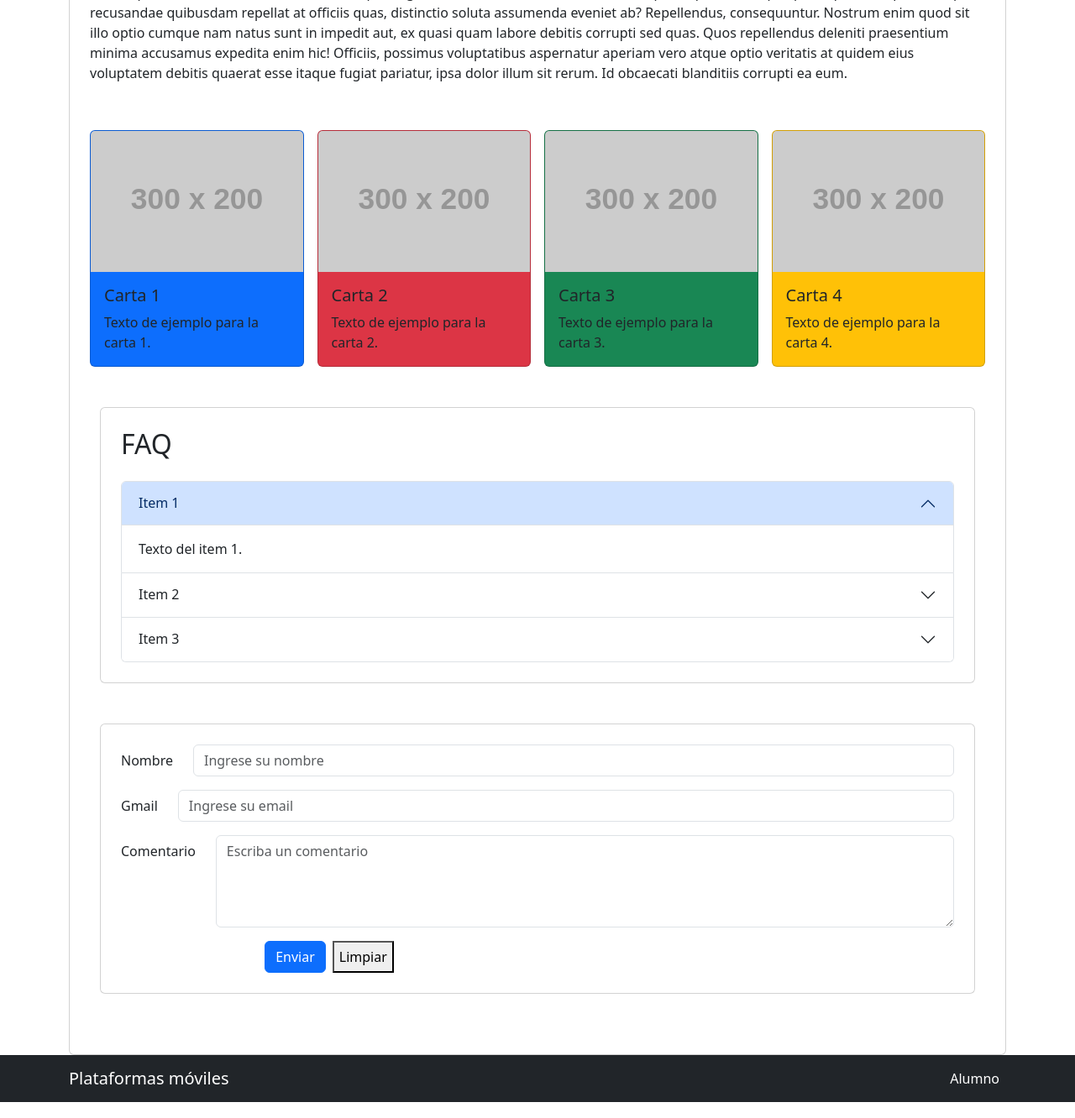
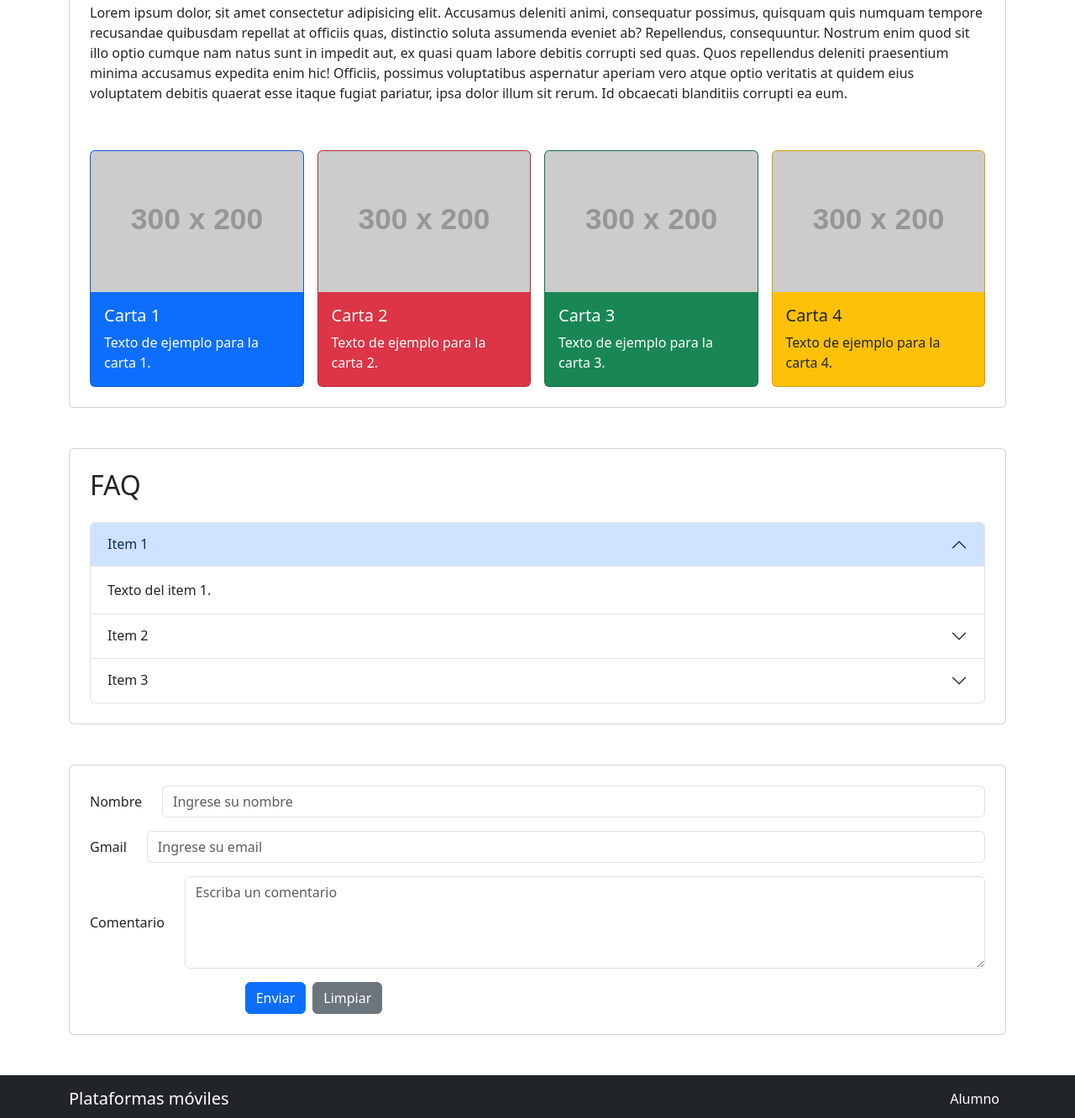
Before and after one commit to GiacoD-07/plataformas-moviles-entregas, a plain HTML site: page tp-7/index.html in a window 1280 px wide. Shown: the part 598-1930 px from the top of the page at 84% size. Drawn offline with Linux system fonts and the light colour scheme; placeholder pictures from the web are drawn by us.

Commit message:
Refactor index.html for improved layout and content
Updated HTML structure and content for the TP 7 project, including navbar, carousel, cards, FAQ section, and form. Adjusted classes for better styling and layout.

```diff
--- a/tp-7/index.html
+++ b/tp-7/index.html
@@ -9,17 +9,12 @@
     <title>TP 7 - Bootstrap</title>
 
     <link rel="stylesheet" href="css/bootstrap.min.css">
-
 </head>
 
 <body>
 
-    <!-- NAVBAR -->
-
     <nav class="navbar navbar-expand-lg navbar-dark bg-dark">
-
         <div class="container">
-
             <a class="navbar-brand" href="#">
                 Mi Sitio
             </a>
@@ -28,65 +23,44 @@
                     type="button"
                     data-bs-toggle="collapse"
                     data-bs-target="#menu">
-
                 <span class="navbar-toggler-icon"></span>
-
             </button>
 
             <div class="collapse navbar-collapse" id="menu">
-
                 <ul class="navbar-nav ms-auto">
-
                     <li class="nav-item">
                         <a class="nav-link active" href="#">
                             Link_1
                         </a>
                     </li>
-
                     <li class="nav-item">
                         <a class="nav-link" href="#">
                             Link_2
                         </a>
                     </li>
-
                     <li class="nav-item">
                         <a class="nav-link" href="#">
                             Link_3
                         </a>
                     </li>
-
                 </ul>
-
             </div>
-
         </div>
-
     </nav>
-
-
-
-<!-- CUADRO PRINCIPAL -->
 
     <div class="container mt-5">
 
-      <!-- CAROUSEL -->
-
-    <div id="carouselExample" class="carousel slide">
-
+        <div id="carouselExample" class="carousel slide mb-4">
             <div class="carousel-inner">
-
                 <div class="carousel-item active bg-primary text-white text-center p-5">
                     <h2>Las gallinas son así!!</h2>
                 </div>
-
                 <div class="carousel-item bg-warning text-white text-center p-5">
                     <h2>Son las amargas de la Argentina!!</h2>
                 </div>
-
                 <div class="carousel-item bg-primary text-white text-center p-5">
                     <h2>Cuándo no salen campeón, esas tribunass</h2>
                 </div>
-
                 <div class="carousel-item bg-warning text-white text-center p-5">
                     <h2> Están vacíasss. 26/6/2011 </h2>
                 </div>
@@ -96,24 +70,18 @@
                     type="button"
                     data-bs-target="#carouselExample"
                     data-bs-slide="prev">
-
                 <span class="carousel-control-prev-icon"></span>
-
             </button>
 
             <button class="carousel-control-next"
                     type="button"
                     data-bs-target="#carouselExample"
                     data-bs-slide="next">
-
                 <span class="carousel-control-next-icon"></span>
-
             </button>
-
         </div>
 
         <div class="card p-4">
-
             <h1 class="text-center">
                 Artículo
             </h1>
@@ -136,305 +104,142 @@
             </p>
 
             <div class="row mt-4 g-3">
-
-    <!-- CARD 1 -->
+                <div class="col-12 col-sm-6 col-md-3">
+                    <div class="card h-100 bg-primary text-white">
+                        <img src="https://placehold.co/300x200" class="card-img-top" alt="img1">
+                        <div class="card-body">
+                            <h5 class="card-title">Carta 1</h5>
+                            <p class="card-text">Texto de ejemplo para la carta 1.</p>
+                        </div>
+                    </div>
+                </div>
 
                 <div class="col-12 col-sm-6 col-md-3">
-
-        <div class="card h-100 bg-primary">
-
-            <img src="https://placehold.co/300x200"
-                 class="card-img-top"
-                 alt="img1">
-
+                    <div class="card h-100 bg-danger text-white">
+                        <img src="https://placehold.co/300x200" class="card-img-top" alt="img2">
                         <div class="card-body">
-
-                <h5 class="card-title">
-                    Carta 1
-                </h5>
-
-                <p class="card-text">
-                    Texto de ejemplo para la carta 1.
-                </p>
-
+                            <h5 class="card-title">Carta 2</h5>
+                            <p class="card-text">Texto de ejemplo para la carta 2.</p>
+                        </div>
+                    </div>
                 </div>
 
+                <div class="col-12 col-sm-6 col-md-3">
+                    <div class="card h-100 bg-success text-white">
+                        <img src="https://placehold.co/300x200" class="card-img-top" alt="img3">
+                        <div class="card-body">
+                            <h5 class="card-title">Carta 3</h5>
+                            <p class="card-text">Texto de ejemplo para la carta 3.</p>
+                        </div>
+                    </div>
                 </div>
 
+                <div class="col-12 col-sm-6 col-md-3">
+                    <div class="card h-100 bg-warning text-dark">
+                        <img src="https://placehold.co/300x200" class="card-img-top" alt="img4">
+                        <div class="card-body">
+                            <h5 class="card-title">Carta 4</h5>
+                            <p class="card-text">Texto de ejemplo para la carta 4.</p>
                         </div>
-
-    <!-- CARD 2 -->
-
-    <div class="col-12 col-sm-6 col-md-3">
-
-        <div class="card h-100 bg-danger">
-
-            <img src="https://placehold.co/300x200"
-                 class="card-img-top"
-                 alt="img2">
-
-            <div class="card-body">
-
-                <h5 class="card-title">
-                    Carta 2
-                </h5>
-
-                <p class="card-text">
-                    Texto de ejemplo para la carta 2.
-                </p>
-
-            </div>
-
-        </div>
-
-    </div>
-
-    <!-- CARD 3 -->
-
-    <div class="col-12 col-sm-6 col-md-3">
-
-        <div class="card h-100 bg-success">
-
-            <img src="https://placehold.co/300x200"
-                 class="card-img-top"
-                 alt="img3">
-
-            <div class="card-body">
-
-                <h5 class="card-title">
-                    Carta 3
-                </h5>
-
-                <p class="card-text">
-                    Texto de ejemplo para la carta 3.
-                </p>
-
-            </div>
-
-        </div>
-
-    </div>
-
-    <!-- CARD 4 -->
-
-    <div class="col-12 col-sm-6 col-md-3">
-
-        <div class="card h-100 bg-warning">
-
-            <img src="https://placehold.co/300x200"
-                 class="card-img-top"
-                 alt="img4">
-
-            <div class="card-body">
-
-                <h5 class="card-title">
-                    Carta 4
-                </h5>
-
-                <p class="card-text">
-                    Texto de ejemplo para la carta 4.
-                </p>
-
-            </div>
-
-        </div>
-
-    </div>
-
-</div>
-<!-- FAQ -->
-
-<div class="container mt-5">
-
-    <div class="card p-4">
-
-        <h2 class="mb-4">
-            FAQ
-        </h2>
-
-        <div class="accordion" id="faqAccordion">
-
-            <!-- ITEM 1 -->
-
-            <div class="accordion-item">
-
-                <h2 class="accordion-header">
-
-                    <button class="accordion-button"
-                            type="button"
-                            data-bs-toggle="collapse"
-                            data-bs-target="#item1">
-
-                        Item 1
-
-                    </button>
-
-                </h2>
-
-                <div id="item1"
-                     class="accordion-collapse collapse show"
-                     data-bs-parent="#faqAccordion">
-
-                    <div class="accordion-body">
-
-                        Texto del item 1.
-
-                    </div>
-
-                </div>
-
-            </div>
-
-            <!-- ITEM 2 -->
-
-            <div class="accordion-item">
-
-                <h2 class="accordion-header">
-
-                    <button class="accordion-button collapsed"
-                            type="button"
-                            data-bs-toggle="collapse"
-                            data-bs-target="#item2">
-
-                        Item 2
-
-                    </button>
-
-                </h2>
-
-                <div id="item2"
-                     class="accordion-collapse collapse"
-                     data-bs-parent="#faqAccordion">
-
-                    <div class="accordion-body">
-
-                        Texto del item 2.
-
-                    </div>
-
-                </div>
-
-            </div>
-
-            <!-- ITEM 3 -->
-
-            <div class="accordion-item">
-
-                <h2 class="accordion-header">
-
-                    <button class="accordion-button collapsed"
-                            type="button"
-                            data-bs-toggle="collapse"
-                            data-bs-target="#item3">
-
-                        Item 3
-
-                    </button>
-
-                </h2>
-
-                <div id="item3"
-                     class="accordion-collapse collapse"
-                     data-bs-parent="#faqAccordion">
-
-                    <div class="accordion-body">
-
-                        Texto del item 3.
-
-                    </div>
-
-                </div>
-
-            </div>
-
-        </div>
-
-    </div>
-
-</div>
-
-<!-- FORMULARIO -->
-
-<div class="container mt-5 mb-5">
-
-    <div class="card p-4">
-
-        <form>
-
-            <!-- NOMBRE -->
-
-            <div class="mb-3 row aling-items-center">
-
-                <label class="col-form-label col-auto text-aling">
-                    Nombre
-                </label>
-                <div class="col">
-                    <input type="text"
-                       class="form-control text-start"
-                       placeholder="Ingrese su nombre">
-                </div>
-
-
-            </div>
-
-            <!-- GMAIL -->
-
-            <div class="mb-3 row aling-items-center">
-
-                <label class="col-form-label col-auto text-aling">
-                    Gmail
-                </label>
-
-                <div class="col">
-                    <input type="text"
-                       class="form-control text-start"
-                       placeholder="Ingrese su email">
-                </div>
-
-            </div>
-
-            <!-- COMENTARIO -->
-
-            <div class="mb-3 row aling-items-center">
-
-                <label class="col-form-label col-auto text-aling">
-                    Comentario
-                </label>
-                <div class="col">
-                    <textarea class="form-control text-start"
-                          rows="4"
-                          placeholder="Escriba un comentario"></textarea>
-                </div>
-
-
-            </div>
-
-            <!-- BOTONES -->
-            <div class="col-12 col-sm-8 col-md-6">
-                <div class="d-flex justify-content-end justify-content-sm-center gap-2">
-                    <button type="submit" class="btn btn-primary">
-                    Enviar
-                    </button>
-
-                    <button type="reset class="btn btn-secondary">
-                    Limpiar
-                    </button>
-                </div>
-
-
-        </form>
                     </div>
                 </div>
             </div>
         </div>
     </div>
 
-<!--FOOTER-->
+    <div class="container mt-5">
+        <div class="card p-4">
+            <h2 class="mb-4">FAQ</h2>
+
+            <div class="accordion" id="faqAccordion">
+                <div class="accordion-item">
+                    <h2 class="accordion-header">
+                        <button class="accordion-button" type="button" data-bs-toggle="collapse" data-bs-target="#item1">
+                            Item 1
+                        </button>
+                    </h2>
+                    <div id="item1" class="accordion-collapse collapse show" data-bs-parent="#faqAccordion">
+                        <div class="accordion-body">
+                            Texto del item 1.
+                        </div>
+                    </div>
+                </div>
+
+                <div class="accordion-item">
+                    <h2 class="accordion-header">
+                        <button class="accordion-button collapsed" type="button" data-bs-toggle="collapse" data-bs-target="#item2">
+                            Item 2
+                        </button>
+                    </h2>
+                    <div id="item2" class="accordion-collapse collapse" data-bs-parent="#faqAccordion">
+                        <div class="accordion-body">
+                            Texto del item 2.
+                        </div>
+                    </div>
+                </div>
+
+                <div class="accordion-item">
+                    <h2 class="accordion-header">
+                        <button class="accordion-button collapsed" type="button" data-bs-toggle="collapse" data-bs-target="#item3">
+                            Item 3
+                        </button>
+                    </h2>
+                    <div id="item3" class="accordion-collapse collapse" data-bs-parent="#faqAccordion">
+                        <div class="accordion-body">
+                            Texto del item 3.
+                        </div>
+                    </div>
+                </div>
+            </div>
+        </div>
+    </div>
+
+    <div class="container mt-5 mb-5">
+        <div class="card p-4">
+            <form>
+                <div class="mb-3 row align-items-center">
+                    <label class="col-form-label col-auto text-start">
+                        Nombre
+                    </label>
+                    <div class="col">
+                        <input type="text" class="form-control text-start" placeholder="Ingrese su nombre">
+                    </div>
+                </div>
+
+                <div class="mb-3 row align-items-center">
+                    <label class="col-form-label col-auto text-start">
+                        Gmail
+                    </label>
+                    <div class="col">
+                        <input type="text" class="form-control text-start" placeholder="Ingrese su email">
+                    </div>
+                </div>
+
+                <div class="mb-3 row align-items-center">
+                    <label class="col-form-label col-auto text-start">
+                        Comentario
+                    </label>
+                    <div class="col">
+                        <textarea class="form-control text-start" rows="4" placeholder="Escriba un comentario"></textarea>
+                    </div>
+                </div>
+
+                <div class="col-12 col-sm-8 col-md-6">
+                    <div class="d-flex justify-content-end justify-content-sm-center gap-2">
+                        <button type="submit" class="btn btn-primary">
+                            Enviar
+                        </button>
+                        <button type="reset" class="btn btn-secondary">
+                            Limpiar
+                        </button>
+                    </div>
+                </div>
+            </form>
+        </div>
+    </div>
 
     <footer class="navbar navbar-expand-lg navbar-dark bg-dark">
-
         <div class="container">
-
             <a class="navbar-brand" href="#">
                 Plataformas móviles
             </a>
@@ -442,32 +247,23 @@
             <button class="navbar-toggler"
                     type="button"
                     data-bs-toggle="collapse"
-                    data-bs-target="#menu">
-
+                    data-bs-target="#menuFooter">
                 <span class="navbar-toggler-icon"></span>
-
             </button>
 
-            <div class="collapse navbar-collapse" id="menu">
-
+            <div class="collapse navbar-collapse" id="menuFooter">
                 <ul class="navbar-nav ms-auto">
-
                     <li class="nav-item">
                         <a class="nav-link active" href="#">
                             Alumno
                         </a>
                     </li>
-
                 </ul>
-
             </div>
-
         </div>
-
     </footer>
 
     <script src="js/bootstrap.bundle.min.js"></script>
-
 </body>
 
 </html>
```
Lines whose indentation alone changed are shown as unchanged.
